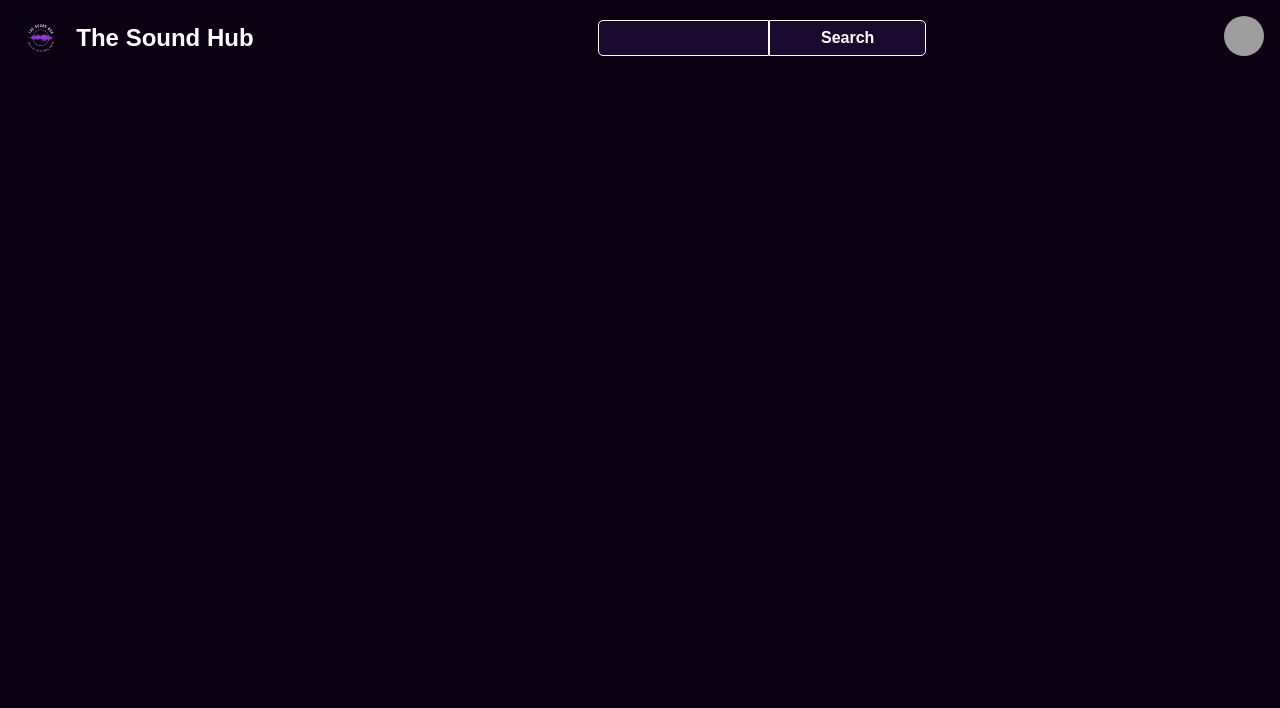
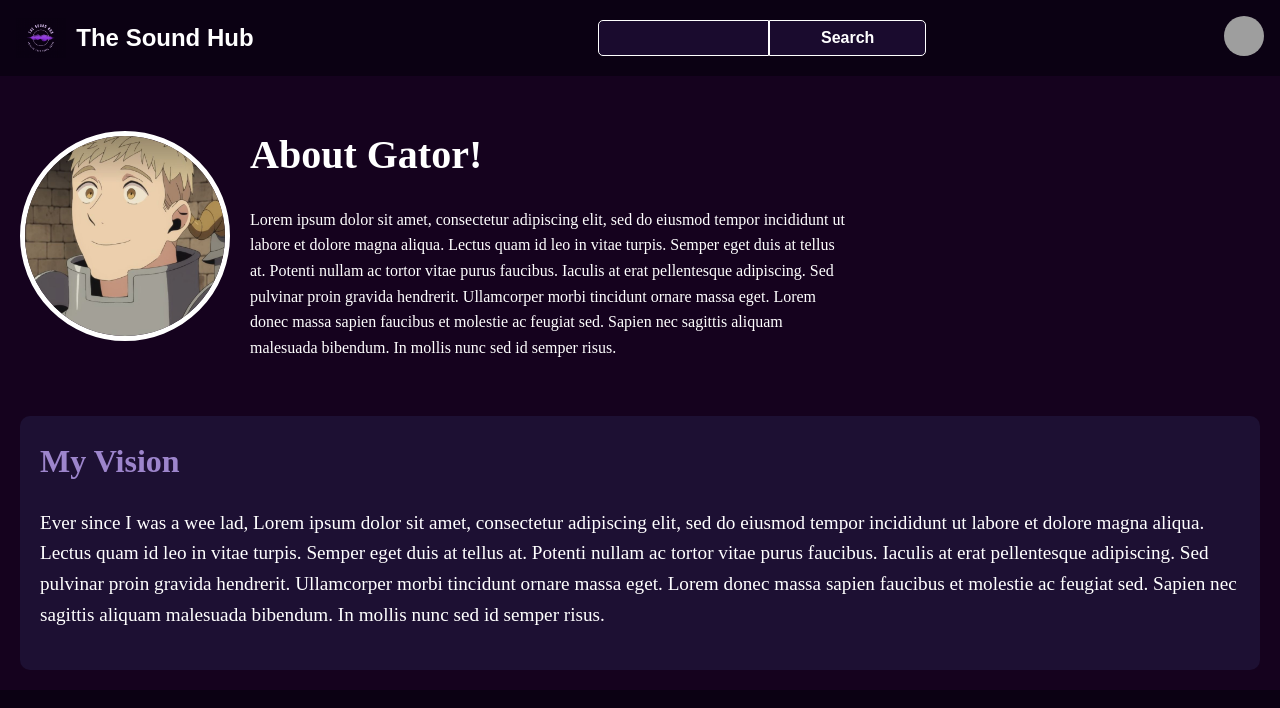
Before and after one commit to rottngator/CapstoneProject, a React (Create React App) app in the folder frontend/: page /about in a window 1280 px wide. Shown: the top 708 px of the page. Built offline with nearby package versions, Linux system fonts and the light colour scheme; grey boxes are pictures that could not be loaded.

Commit message:
started designing more

```diff
--- a/frontend/src/App.js
+++ b/frontend/src/App.js
@@ -10,6 +10,8 @@ import Login from './components/Authentication/Login';
 import CommunityChat from './components/Community/CommunityChat';
 import EventCalendar from './components/Community/EventCalendar';
 import EventDetails from './components/Community/EventDetails';
+import About from './components/Official/About';
+import Feedback from './components/Community/Feedback';
 
 const events = [
     { id: 1, date: new Date(2024, 6, 10), title: 'Event 1', description: 'Description 1', location: 'Location 1', time: '10:00 AM' },
@@ -29,6 +31,8 @@ const App = () => {
                 <Route path='/chat' element={<CommunityChat />} />
                 <Route path='/calendar' element={<EventCalendar />} />
                 <Route path='/event/:id' element={<EventDetails events={events}/>} />
+                <Route path='/about' element={<About />} />
+                <Route path='/feedback' element={<Feedback />} />
             </Routes>
         </Router>
     );
--- a/frontend/src/components/Community/Feedback.css
+++ b/frontend/src/components/Community/Feedback.css
@@ -0,0 +1,68 @@
+.feedback-form {
+    background-color: #1a1a2e;
+    color: #fff;
+    padding: 20px;
+    border-radius: 10px;
+    width: 50%;
+    margin: 0 auto;
+    text-align: center;
+    font-family: Arial, sans-serif;
+}
+
+.feedback-form h1 {
+    font-size: 2em;
+    margin-bottom: 10px;
+}
+
+.feedback-form p {
+    margin: 10px 0;
+}
+
+.feedback-form form {
+    display: flex;
+    flex-direction: column;
+    align-items: center;
+}
+
+.feedback-form label {
+    margin: 10px 0;
+}
+
+.feedback-form textarea {
+    width: 80%;
+    height: 100px;
+    margin: 10px 0;
+    padding: 10px;
+    border: none;
+    border-radius: 5px;
+    font-size: 1em;
+}
+
+.button-group {
+    display: flex;
+    justify-content: space-between;
+    width: 80%;
+    margin-top: 20px;
+}
+
+.cancel-button, .submit-button {
+    padding: 10px 20px;
+    border: none;
+    border-radius: 5px;
+    font-size: 1em;
+    cursor: pointer;
+}
+
+.cancel-button {
+    background-color: #555;
+    color: #fff;
+}
+
+.submit-button {
+    background-color: #4CAF50;
+    color: #fff;
+}
+
+.cancel-button:hover, .submit-button:hover {
+    opacity: 0.8;
+}
--- a/frontend/src/components/Community/Feedback.js
+++ b/frontend/src/components/Community/Feedback.js
@@ -0,0 +1,43 @@
+import React, { useState } from 'react';
+import './Feedback.css';
+
+const Feedback = () => {
+    const [feedback, setFeedback] = useState('');
+
+    const handleFeedbackChange = (e) => {
+        setFeedback(e.target.value);
+    };
+
+    const handleSubmit = (e) => {
+        e.preventDefault();
+        console.log('Feedback submitted:', feedback);
+        // Add your form submission logic here
+    };
+
+    const handleCancel = () => {
+        setFeedback('');
+    };
+
+    return (
+        <div className="feedback-form">
+            <h1>Feedback Survey</h1>
+            <p>How are you liking The Sound Hub?</p>
+            <p>*insert emojis*</p>
+            <form onSubmit={handleSubmit}>
+                <label htmlFor="feedback">Do you have anything you’d like to share?</label>
+                <textarea
+                    id="feedback"
+                    value={feedback}
+                    onChange={handleFeedbackChange}
+                    placeholder="Type your feedback here..."
+                ></textarea>
+                <div className="button-group">
+                    <button type="button" onClick={handleCancel} className="cancel-button">Cancel</button>
+                    <button type="submit" className="submit-button">Submit</button>
+                </div>
+            </form>
+        </div>
+    );
+};
+
+export default Feedback;
--- a/frontend/src/components/Official/About.css
+++ b/frontend/src/components/Official/About.css
@@ -6,36 +6,40 @@
     line-height: 1.6;
 }
 
-.hero {
-    background: url('/path/to/hero-image.jpg') no-repeat center center/cover;
-    color: #fff;
-    text-align: center;
-    padding: 100px 0;
+.profile-section {
+    display: flex;
+    align-items: center;
+    margin-bottom: 40px;
 }
 
-.hero h1 {
-    font-size: 3rem;
-    margin: 0;
+.profile-image {
+    width: 200px;
+    height: 200px;
+    border-radius: 50%;
+    margin-right: 20px;
+    border: 5px solid #fff;
 }
 
-.section {
-    margin: 40px 0;
+.about-text {
+    max-width: 600px;
 }
 
-.section h2 {
+.about-text h1 {
+    font-size: 2.5rem;
+    margin-bottom: 20px;
+}
+
+.vision-section {
+    background-color: #1d1033;
+    padding: 20px;
+    border-radius: 10px;
+}
+
+.vision-section h2 {
     font-size: 2rem;
     margin-bottom: 20px;
 }
 
-.section p, .section ul {
+.vision-section p {
     font-size: 1.2rem;
 }
-
-ul {
-    list-style-type: disc;
-    padding-left: 20px;
-}
-
-ul li {
-    margin-bottom: 10px;
-}
--- a/frontend/src/components/Official/About.js
+++ b/frontend/src/components/Official/About.js
@@ -4,39 +4,34 @@ import './About.css';
 const About = () => {
     return (
         <div className="about-me">
-            <div className="hero">
-                <h1>About Me</h1>
+            <div className="profile-section">
+                <img src='/images/about.jpg' alt="Profile" className="profile-image" />
+                <div className="about-text">
+                    <h1>About Gator!</h1>
+                    <p>
+                        Lorem ipsum dolor sit amet, consectetur adipiscing elit,
+                        sed do eiusmod tempor incididunt ut labore et dolore magna
+                        aliqua. Lectus quam id leo in vitae turpis. Semper eget duis
+                        at tellus at. Potenti nullam ac tortor vitae purus faucibus.
+                        Iaculis at erat pellentesque adipiscing. Sed pulvinar proin
+                        gravida hendrerit. Ullamcorper morbi tincidunt ornare massa
+                        eget. Lorem donec massa sapien faucibus et molestie ac feugiat
+                        sed. Sapien nec sagittis aliquam malesuada bibendum. In mollis
+                        nunc sed id semper risus.
+                    </p>
+                </div>
             </div>
-            <div className="section">
-                <h2>Introduction</h2>
+            <div className="vision-section">
+                <h2>My Vision</h2>
                 <p>
-                    Hi, I'm Lauren, a passionate developer with a love for music and technology.
-                    I created The Sound Hub to bring together like-minded individuals who share
-                    a love for discovering and sharing music.
+                    Ever since I was a wee lad, Lorem ipsum dolor sit amet, consectetur adipiscing elit,
+                    sed do eiusmod tempor incididunt ut labore et dolore magna aliqua. Lectus quam id
+                    leo in vitae turpis. Semper eget duis at tellus at. Potenti nullam ac tortor vitae
+                    purus faucibus. Iaculis at erat pellentesque adipiscing. Sed pulvinar proin gravida
+                    hendrerit. Ullamcorper morbi tincidunt ornare massa eget. Lorem donec massa sapien
+                    faucibus et molestie ac feugiat sed. Sapien nec sagittis aliquam malesuada bibendum.
+                    In mollis nunc sed id semper risus.
                 </p>
-            </div>
-            <div className="section">
-                <h2>My Journey</h2>
-                <p>
-                    I started my journey in the world of music and technology at a young age.
-                    Over the years, I've developed a strong foundation in web development,
-                    and I'm always eager to learn and grow. My goal is to create innovative solutions that make a difference.
-                </p>
-            </div>
-            <div className="section">
-                <h2>Skills and Interests</h2>
-                <ul>
-                    <li>Web Development</li>
-                    <li>Music Production</li>
-                    <li>UI/UX Design</li>
-                    <li>Artificial Intelligence</li>
-                </ul>
-            </div>
-            <div className="section">
-                <h2>Contact Me</h2>
-                <p>Email: yourname@example.com</p>
-                <p>Phone: (123) 456-7890</p>
-                <p>Address: 123 Music Street, City, Country</p>
             </div>
         </div>
     );
```
Also changed, not shown: frontend/public/images/about.jpg (added).
